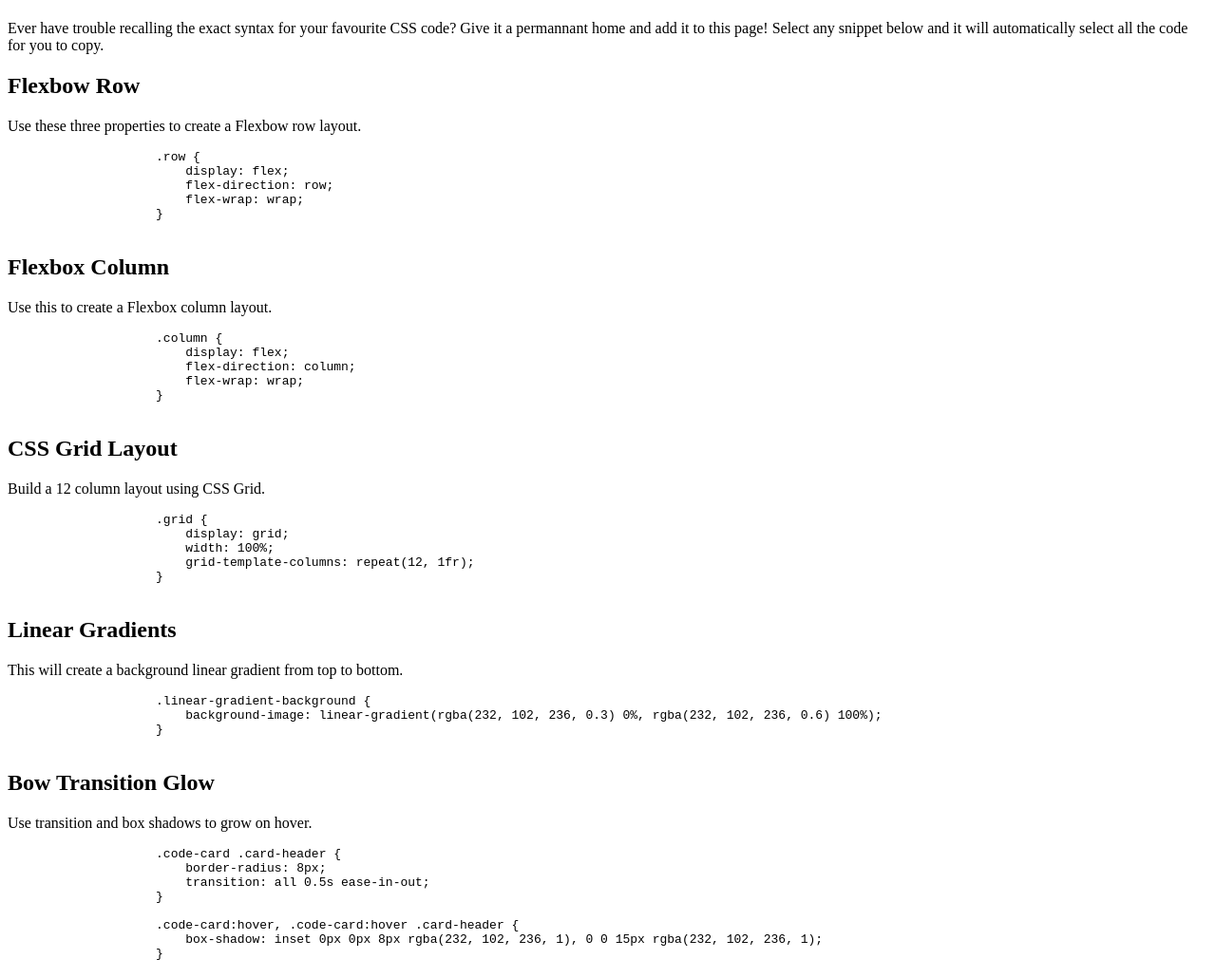
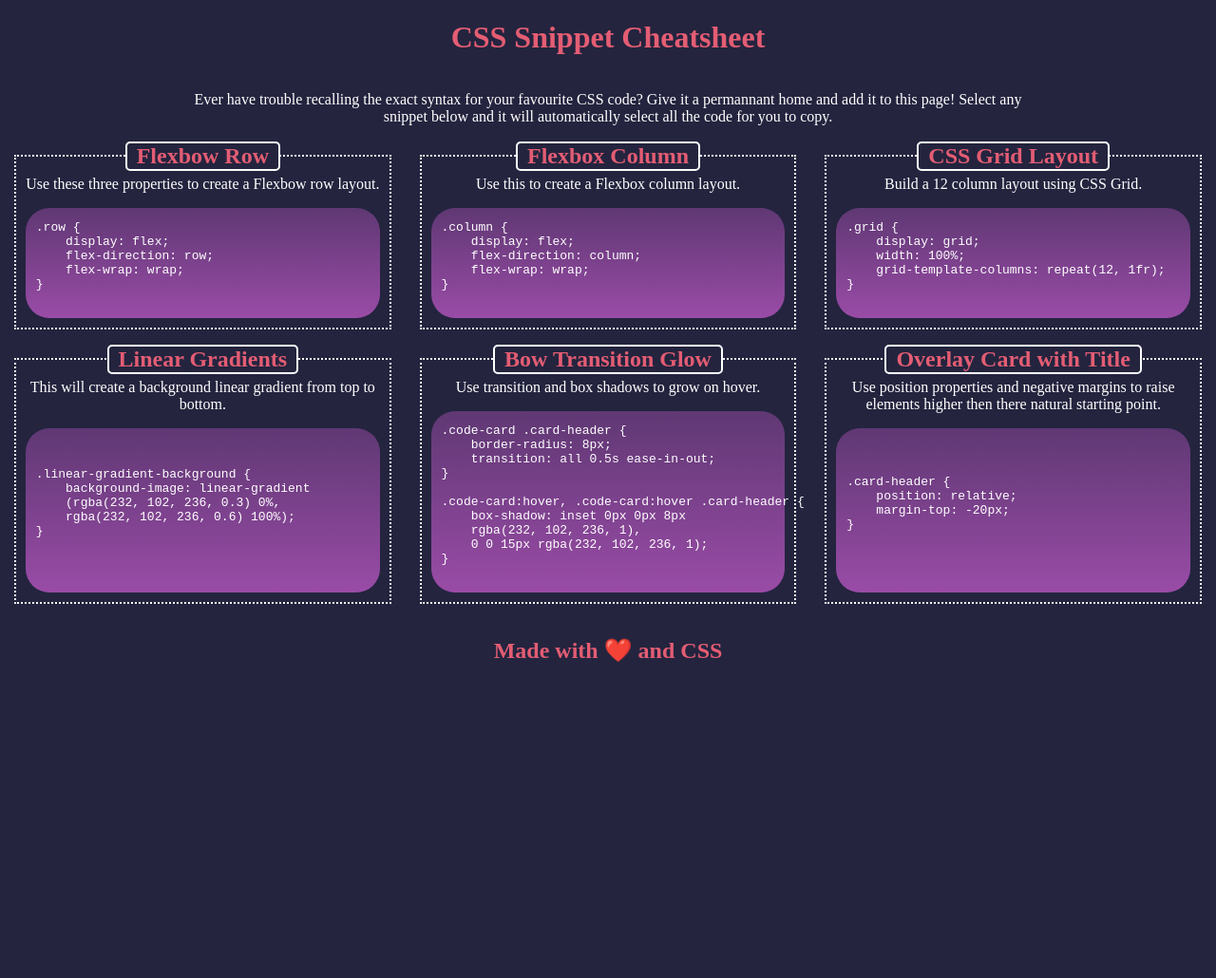
Before and after one commit to mckayjalex/week2-miniproject, a plain HTML site: page index.html in a window 1280 px wide. Shown: the top 1030 px of the page at 95% size. After the commit the page ends 800 px from the top, so only its background shows below. Drawn offline with Linux system fonts and the light colour scheme.

Commit message:
Completed webpage

```diff
--- a/assets/css/style.css
+++ b/assets/css/style.css
@@ -0,0 +1,77 @@
+body {
+    background-color: rgb(36, 36, 63);
+    box-sizing: border-box;
+    margin: 0;
+    padding: 0;
+}
+header {
+    display: flex;
+    flex-direction: column;
+    align-items: center;
+    padding: 0 200px;
+    text-align: center;
+}
+h1, h2, h3, h4, h5, h6 {
+    color: rgb(227, 93, 115);
+}
+p, pre {
+    color: white;
+}
+pre {
+    margin-left: -114px;
+}
+.row {
+    display: flex;
+    justify-content: flex-start;
+    flex-wrap: wrap;
+}
+.row .outer-box {
+    width: 29%;
+    flex-grow: 1;
+}
+.outer-box {
+    border: 2px dotted white;
+    margin: 15px;
+    padding: 10px;
+    display: flex;
+    flex-direction: column;
+    justify-content: flex-start;
+    align-items: center;
+}
+.outer-box h2 {
+    position: relative;
+    margin: -26px;
+    text-align: center;
+    background-color: rgb(36, 36, 63);
+    border: solid 2px white;
+    border-radius: 5px;
+    padding-left: 10px;
+    padding-right: 10px;
+}
+.outer-box p {
+    padding-top: 15px;
+    text-align: center;
+}
+.inner-box {
+    background-image: linear-gradient(rgba(232, 102, 236, 0.3) 0%, rgba(232, 102, 236, 0.6) 100%);
+    border-radius: 25px;
+    width: 100%;
+    height: 100%;
+    display: flex;
+    align-items: center;
+}
+footer {
+    display: flex;
+    justify-content: center;
+    padding-bottom: 50px;
+}
+@media screen and (max-width: 992px) {
+    .row .outer-box {
+        width: 49%;
+    }
+}
+@media screen and (max-width: 768px) {
+    .row .outer-box {
+        width: 100%;
+    }
+}
--- a/index.html
+++ b/index.html
@@ -9,15 +9,14 @@
 </head>
 <body>
     <header>
-        <h1></h1>
+        <h1>CSS Snippet Cheatsheet</h1>
         <p>Ever have trouble recalling the exact syntax for your favourite CSS code? Give it a permannant home and add it to this page! Select any snippet below and it will automatically select all the code for you to copy.</p>
     </header>
     <section class="row">
         <div class="outer-box">
             <h2>Flexbow Row</h2>
+            <p>Use these three properties to create a Flexbow row layout.</p>
             <div class="inner-box">
-                <p>Use these three properties to create a Flexbow row layout.</p>
-                <div class="content">
                 <pre>
                 .row {
                     display: flex;
@@ -27,12 +26,10 @@
                 </pre>
             </div>
         </div>
-        </div>
         <div class="outer-box">
             <h2>Flexbox Column</h2>
+            <p>Use this to create a Flexbox column layout.</p>
             <div class="inner-box">
-                <p>Use this to create a Flexbox column layout.</p>
-                <div class="content">
                 <pre>
                 .column {
                     display: flex;
@@ -42,12 +39,10 @@
                 </pre>
             </div>
         </div>
-        </div>
         <div class="outer-box">
             <h2>CSS Grid Layout</h2>
+            <p>Build a 12 column layout using CSS Grid.</p>
             <div class="inner-box">
-                <p>Build a 12 column layout using CSS Grid.</p>
-                <div class="content">
                 <pre>
                 .grid {
                     display: grid;
@@ -57,27 +52,23 @@
                 </pre>
             </div>
         </div>
-        </div>
-    </section>
-    <section class="row">
         <div class="outer-box">
             <h2>Linear Gradients</h2>
+            <p>This will create a background linear gradient from top to bottom.</p>
             <div class="inner-box">
-                <p>This will create a background linear gradient from top to bottom.</p>
-                <div class="content">
                 <pre>
                 .linear-gradient-background {
-                        background-image: linear-gradient(rgba(232, 102, 236, 0.3) 0%, rgba(232, 102, 236, 0.6) 100%);
+                    background-image: linear-gradient
+                    (rgba(232, 102, 236, 0.3) 0%,
+                    rgba(232, 102, 236, 0.6) 100%);
                 }
                 </pre>
             </div>
         </div>
-        </div>
         <div class="outer-box">
             <h2>Bow Transition Glow</h2>
+            <p>Use transition and box shadows to grow on hover.</p>
             <div class="inner-box">
-                <p>Use transition and box shadows to grow on hover.</p>
-                <div class="content">
                 <pre>
                 .code-card .card-header {
                     border-radius: 8px;
@@ -85,17 +76,17 @@
                 }
 
                 .code-card:hover, .code-card:hover .card-header {
-                        box-shadow: inset 0px 0px 8px rgba(232, 102, 236, 1), 0 0 15px rgba(232, 102, 236, 1);
+                    box-shadow: inset 0px 0px 8px
+                    rgba(232, 102, 236, 1),
+                    0 0 15px rgba(232, 102, 236, 1);
                 }
                 </pre>
             </div>
         </div>
-        </div>
         <div class="outer-box">
             <h2>Overlay Card with Title </h2>
+            <p>Use position properties and negative margins to raise elements higher then there natural starting point.</p>
             <div class="inner-box">
-                <p>Use position properties and negative margins to raise elements higher then there natural starting point.</p>
-                <div class="content">
                 <pre>
                 .card-header {
                     position: relative;
@@ -104,10 +95,9 @@
                 </pre>
             </div>
         </div>
-        </div>
     </section>
     <footer>
-        <h3>Made with ❤️ and CSS</h3>
+        <h2>Made with ❤️ and CSS</h2>
     </footer>
 
 </body>
```
Also changed, not shown: 2 other files. Lines whose indentation alone changed are shown as unchanged.
